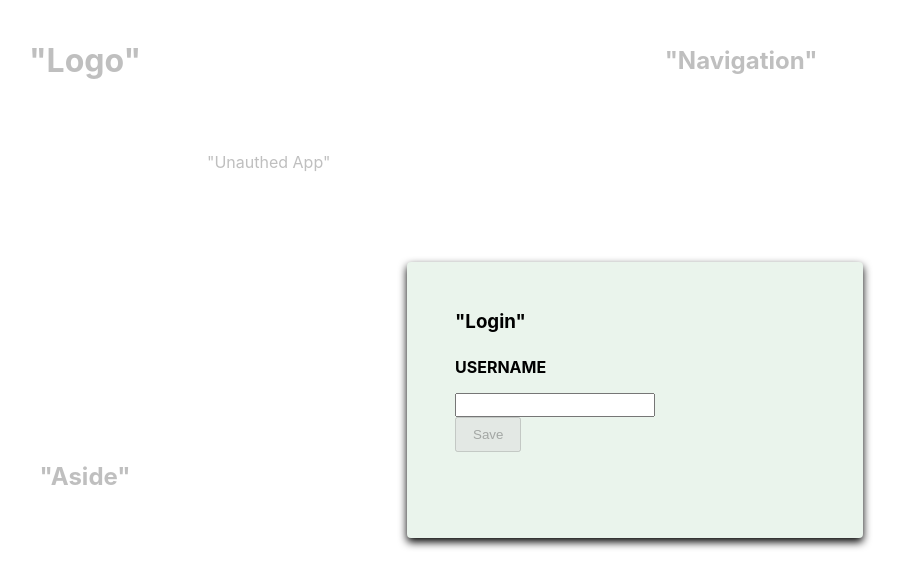
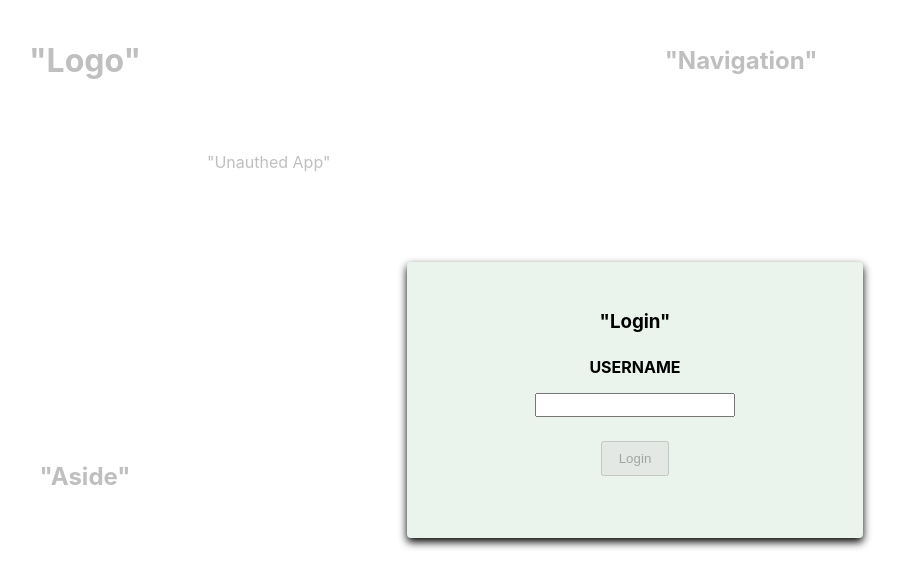
Before and after one commit to ALIEN-TANG/generic-todo-app, a React (Create React App) app: page / in a window 1280 px wide. Shown: the top 588 px of the page, without its empty margins (5-906 px from the left). Built offline with nearby package versions, Linux system fonts and the light colour scheme.

Commit message:
test: :white_check_mark: Test App

```diff
--- a/src/components/lib/modal.js
+++ b/src/components/lib/modal.js
@@ -1,7 +1,9 @@
 import ReactModal from "react-modal";
 import { theme } from "context/theme-provider";
 
-ReactModal.setAppElement("#root");
+if (process.env.NODE_ENV !== "test") {
+  ReactModal.setAppElement("#root");
+}
 ReactModal.defaultStyles.content.background = `${theme.colors.paleGreen}`;
 ReactModal.defaultStyles.content.border = "none";
 ReactModal.defaultStyles.content.padding = "3rem";
--- a/src/components/login-modal.js
+++ b/src/components/login-modal.js
@@ -1,4 +1,5 @@
 import { useState, useEffect } from "react";
+import styled from "@emotion/styled";
 import { useLogin } from "context/login-provider";
 import Modal from "components/lib/modal";
 import { H3 } from "components/lib/typography";
@@ -29,18 +30,30 @@ function LoginModal(props) {
 
   return (
     <Modal {...props}>
+      <Container>
         <H3>"Login"</H3>
         <TextInput
           label="Username"
           value={nameInput}
           onChange={handleInputChange}
-        style={{ width: "200px" }}
+          style={{ width: "200px", textAlign: "center" }}
         />
-      <Button onClick={login} disabled={buttonDisabled}>
-        Save
+        <Button
+          onClick={login}
+          disabled={buttonDisabled}
+          style={{ marginTop: "24px" }}
+        >
+          Login
         </Button>
+      </Container>
     </Modal>
   );
 }
+export default LoginModal;
 
-export default LoginModal;
+const Container = styled.div`
+  display: flex;
+  flex-direction: column;
+  justify-content: center;
+  align-items: center;
+`;
```
Also changed, not shown: src/utils/testing.js (added, +15 -0 lines), 1 other file (tests, documents, lock files or other folders). Lines whose indentation alone changed are shown as unchanged.
